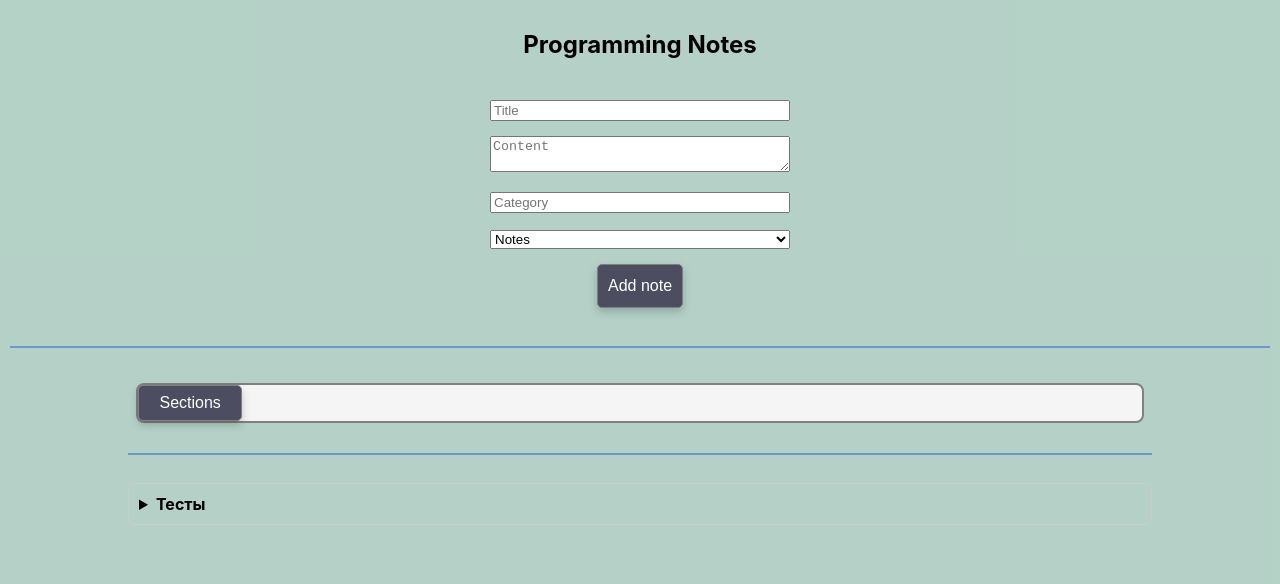
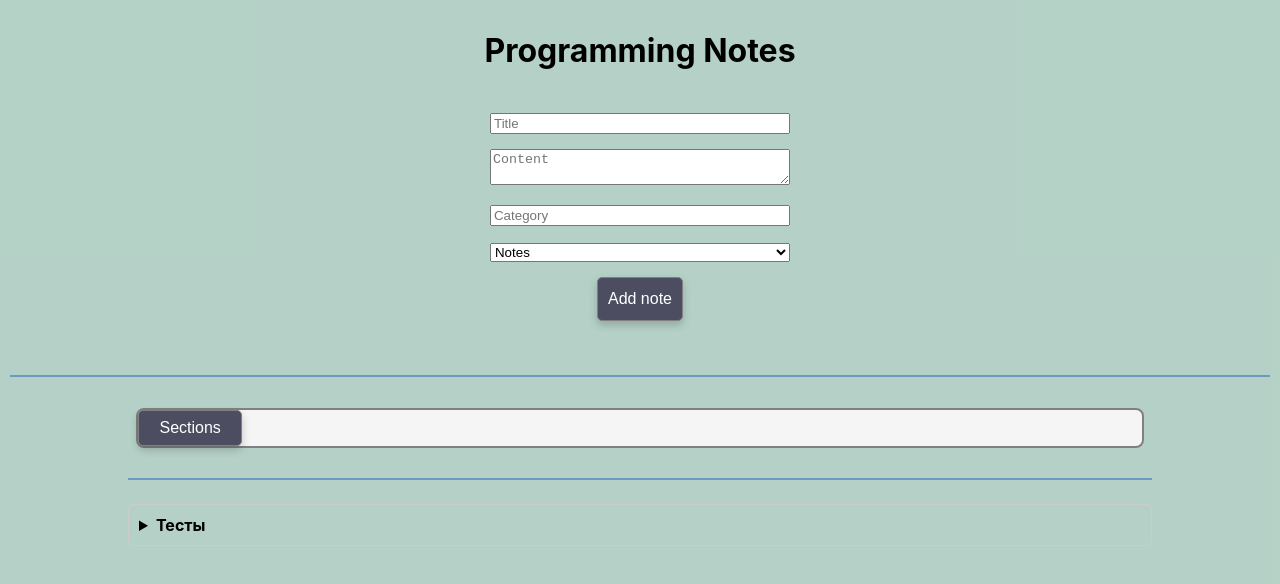
Before and after one commit to Lazeta/it-notes, a React (Create React App) app: page / in a window 1280 px wide. Shown: the top 584 px of the page. Built offline with nearby package versions, Linux system fonts and the light colour scheme.

Commit message:
perf: improve lighthouse metrics(improved accessibility for users with disabilities; updated meta tags to improve SEO; Implemented recommendations from the new Lighthouse report)

```diff
--- a/public/index.html
+++ b/public/index.html
@@ -24,6 +24,7 @@
       work correctly both with client-side routing and a non-root public URL.
       Learn how to configure a non-root public URL by running `npm run build`.
     -->
+    <link rel="preload" />
     <title>React App</title>
   </head>
   <body>
--- a/src/App.jsx
+++ b/src/App.jsx
@@ -9,7 +9,6 @@ function App() {
       <Header />
       <Line />
       <Main />
-      {/* <Footer /> */}
     </div>
   );
 }
--- a/src/components/buttons/Button.jsx
+++ b/src/components/buttons/Button.jsx
@@ -1,8 +1,8 @@
 import { S } from "./Button.styles";
 
-const Button = ({ type, title, onClick, className }) => {
+const Button = ({ key, type, title, onClick, className, ariaExpanded, ariaControls }) => {
   return (
-    <S.Button className={className} onClick={onClick} type={type}>
+    <S.Button key={key} className={className} onClick={onClick} type={type} aria-expanded={ariaExpanded} aria-controls={ariaControls}>
       {title}
     </S.Button>
   );
--- a/src/components/categories/Categories.jsx
+++ b/src/components/categories/Categories.jsx
@@ -24,14 +24,6 @@ export default function Categories({ data, openPath, onExpand }) {
     });
   }
 
-  // // Защитная функция если данные не пришли корректно
-  // const safeChildren = (children) =>
-  //   (children || []).map(child => ({
-  //     ...child,
-  //     title: child.title || '', // Заполняем отсутствующие заголовки
-  //     children: safeChildren(child.children), // Рекурсивно обрабатываем дочерние элементы
-  //   }));
-
   const filteredChildren = filterChildren((data.children));
 
   return (
@@ -46,18 +38,20 @@ export default function Categories({ data, openPath, onExpand }) {
                 onClick={() => expand(data.id)}
                 type="button"
                 title={data.title}
+                ariaExpanded={isOpen}
+                ariaControls={`category-${data.id}`}
               />
             )}
 
-      {isOpen && filteredChildren.length > 0 && (
-        <S.ChildMap>
+      {isOpen && (
+        <S.ChildMap id={`category-${data.id}`}>
           {filteredChildren.map((child) => (
             <div key={child.id}>
               <Categories
                 key={child.id}
                 data={child}
                 openPath={openPath}
-                onExpand={(itemId) => onExpand(itemId)}
+                onExpand={expand} //*
               />
             </div>
           ))}
--- a/src/components/forms/NoteForm.jsx
+++ b/src/components/forms/NoteForm.jsx
@@ -63,7 +63,10 @@ export const NoteForm = ({ addNote }) => {
         </select>
       </div>
       <div>
-        <Button type="submit" title="Add note" />
+        <Button
+          type="submit"
+          title="Add note"
+        />
       </div>
     </S.Form>
   );
--- a/src/components/header/Header.jsx
+++ b/src/components/header/Header.jsx
@@ -23,8 +23,8 @@ export const Header = () => {
   };
 
   return (
-    <S.Header>
-      <h2>Programming Notes</h2>
+    <S.Header role="banner">
+      <h1>Programming Notes</h1>
       <NoteForm addNote={addNote} />
     </S.Header>
   );
--- a/src/components/line/Line.jsx
+++ b/src/components/line/Line.jsx
@@ -3,8 +3,7 @@ import { S } from "./Line.styles";
 export const Line = () => {
   return (
     <S.Line>
-      <hr />
-      <br />
+      <hr className="separator"/>
     </S.Line>
   );
 };
--- a/src/components/line/Line.styles.js
+++ b/src/components/line/Line.styles.js
@@ -4,6 +4,10 @@ const Line = styled.div`
   margin-top: 30px;
   margin-bottom: 0;
   width: 100%;
+
+  .separator {
+    margin: 1.5rem 0;
+  }
 `;
 
 export const S = {
```
Also changed, not shown: src/components/tests/Test.jsx (+5 -40 lines).
